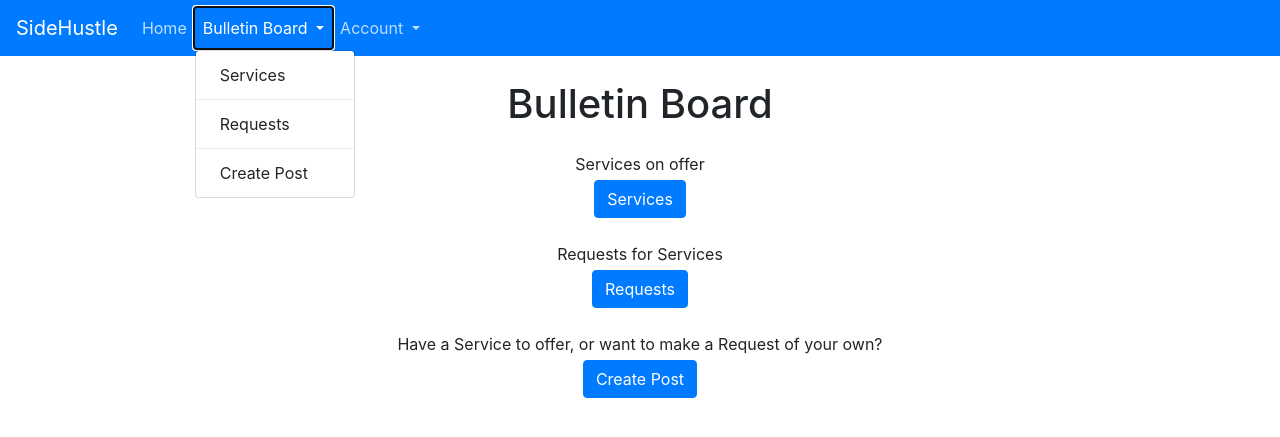
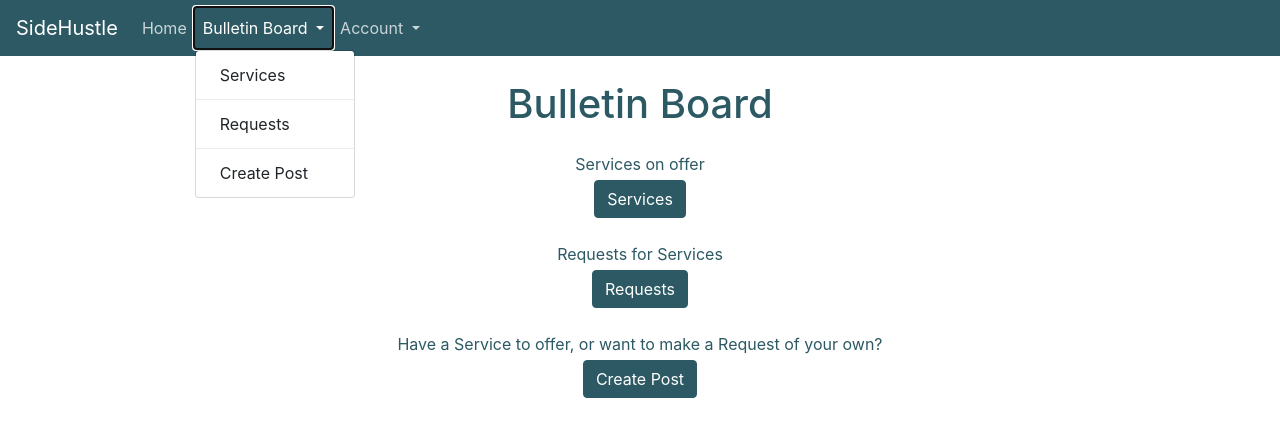
Before and after one commit to adammkeane/work-app-pp4, a Django app: page /bulletin/ in a window 1280 px wide, after a click on "Bulletin Board". Shown: the top 437 px of the page. Run offline with Django 3.2, Linux system fonts and the light colour scheme; some libraries are stand-ins or nearby versions.

Commit message:
Add custom css colors

```diff
--- a/static/css/style.css
+++ b/static/css/style.css
@@ -4,8 +4,50 @@
 
 /* Nav Bar */
 .navbar-dark .navbar-nav .nav-link {
-   color: rgba(255,255,255,.75);
+   color: rgba(255, 255, 255, .75);
 }
-.navbar-dark .navbar-nav .nav-link:focus, .navbar-dark .navbar-nav .nav-link:hover {
+
+.navbar-dark .navbar-nav .nav-link:focus,
+.navbar-dark .navbar-nav .nav-link:hover {
    color: rgb(255, 255, 255);
- }
+}
+
+.bg-dark,
+.btn-primary {
+   background-color: #2C5963 !important;
+   border-color: #2C5963 !important;
+}
+
+.btn-primary:hover {
+   background-color: #23474D !important;
+   border-color: #23474D !important;
+}
+
+.btn-danger {
+   background-color: #AA1D2B !important;
+   border-color: #AA1D2B !important;
+}
+
+.btn-danger:hover {
+   background-color: #9D1B28 !important;
+   border-color: #9D1B28 !important;
+}
+
+.dropdown-item:active {
+   background-color: #2C5963;
+}
+
+a,
+a:hover,
+p,
+h1,
+h2,
+h3,
+h4,
+h5,
+h6,
+div,
+.page-link,
+.page-link:hover {
+   color: #2C5963;
+}
--- a/templates/base.html
+++ b/templates/base.html
@@ -18,7 +18,7 @@
 
 <body>
     <!-- Navigation -->
-    <nav class="navbar navbar-expand-lg navbar-dark bg-primary">
+    <nav class="navbar navbar-expand-lg navbar-dark bg-dark">
         <a class="navbar-brand" href="{% url 'home' %}">SideHustle</a>
         <button class="navbar-toggler" type="button" data-toggle="collapse" data-target="#navbarSupportedContent"
             aria-controls="navbarSupportedContent" aria-expanded="false" aria-label="Toggle navigation">
```
